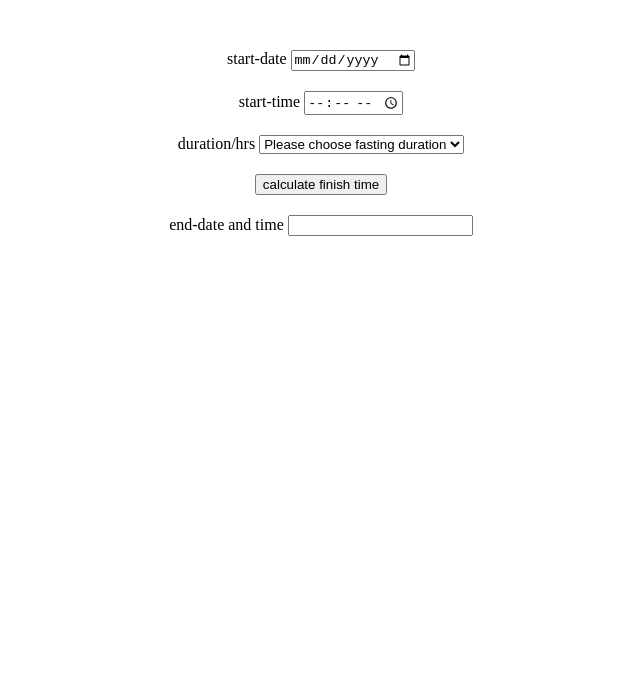
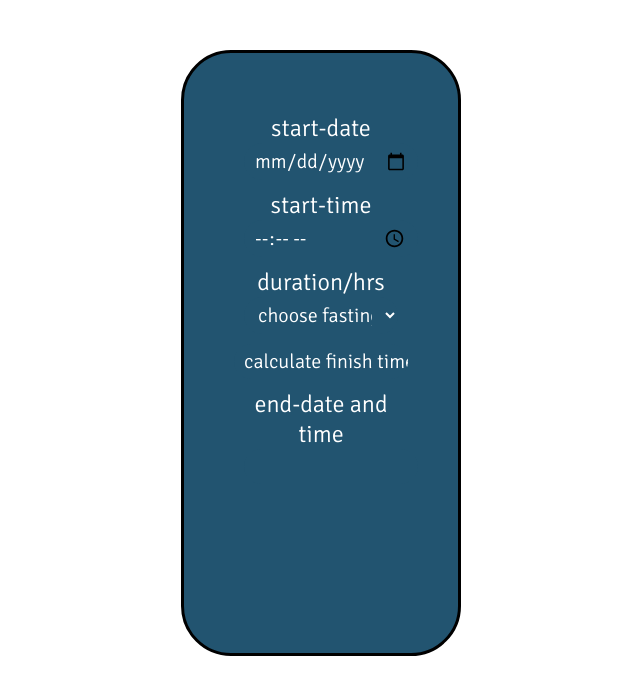
Before and after one commit to Ency-Ch/Starving-Marvin, a plain HTML site: page index.html in a window 1280 px wide. Shown: the whole page, without its empty margins (319-959 px from the left). Drawn offline with Linux system fonts and the light colour scheme.

Commit message:
more styling done in css

```diff
--- a/index.html
+++ b/index.html
@@ -24,7 +24,7 @@
                 <label for="">duration/hrs</label>
 
                 <select name="hours" id="duration-select">
-                    <option value="">Please choose fasting duration</option>
+                    <option value=""> choose fasting duration</option>
                     <option value="12">12</option>
                     <option value="13">13</option>
                     <option value="14">14</option>
@@ -43,8 +43,7 @@
 
             </div>
             <div>
-
-                <input type="submit" value = 'calculate finish time'>
+                <input type="submit" value = 'calculate finish time' id = 'submit-btn'>
             </div>
 
             <div class = 'form-group'>
--- a/styles.css
+++ b/styles.css
@@ -1,8 +1,63 @@
+@import url("https://fonts.googleapis.com/css2?family=Signika:wght@300&display=swap");
+
+* {
+  margin: 0;
+  padding: 0;
+  font-family: "Signika", sans-serif;
+  font-size: 24px;
+  color: white;
+}
+
 .container {
   text-align: center;
+  height: 500px;
   margin-top: 50px;
+  margin-left: 500px;
+  margin-right: 500px;
+  margin-bottom: 200px;
+  padding: 50px;
+  background-color: #225470;
+  border: black solid;
+  border-radius: 50px;
 }
 
 .form-group {
-  margin: 20px;
+  margin: 10px;
+  background-color: #225470;
 }
+
+.form-group input {
+  width: 100%;
+  max-width: 280px;
+  padding: 5px 10px;
+  border: none;
+  outline: none;
+  background-color: #225470;
+  border-radius: 25px;
+  font-size: 20px;
+  font-weight: 100;
+}
+
+.form-group select {
+  width: 100%;
+  max-width: 280px;
+  padding: 5px 10px;
+  border: none;
+  outline: none;
+  background-color: #225470;
+  border-radius: 25px;
+  font-size: 20px;
+  font-weight: 100;
+}
+
+#submit-btn {
+  width: 100%;
+  max-width: 280px;
+  padding: 5px 10px;
+  border: none;
+  outline: none;
+  background-color: #225470;
+  border-radius: 25px;
+  font-size: 20px;
+  font-weight: 100;
+}
```
